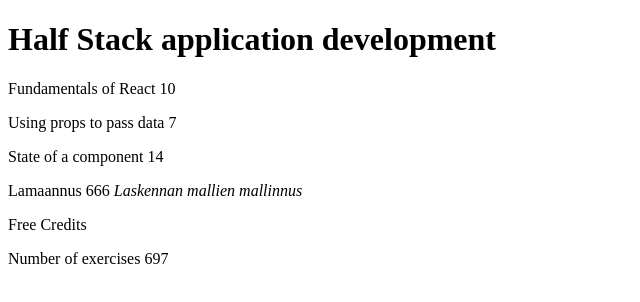
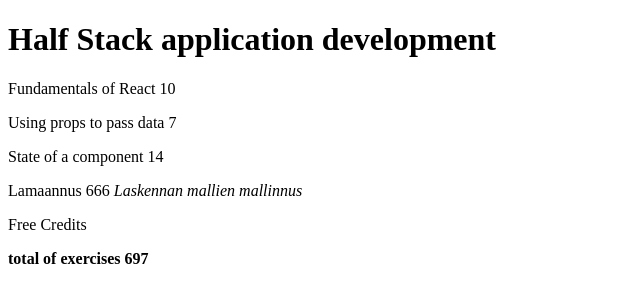
Before and after one commit to shamaanikala/FullStack-HY-k2023, a React (Create React App) app in the folder osa2/kurssitiedot/: page / in a window 1280 px wide. Shown: the top 302 px of the page, without its empty margins (0-640 px from the left). Built offline with nearby package versions, Linux system fonts and the light colour scheme.

Commit message:
Teht.2.2: Lisätään total tekstin muotoilu

```diff
--- a/osa2/kurssitiedot/src/App.js
+++ b/osa2/kurssitiedot/src/App.js
@@ -56,7 +56,7 @@ const Total = ({parts}) => {
   },0)
   console.log('Tehtävien summa',summa)
   return (
-    <p>Number of exercises {summa}</p>
+    <p><b>total of exercises {summa}</b></p>
   )
 }
 
```
